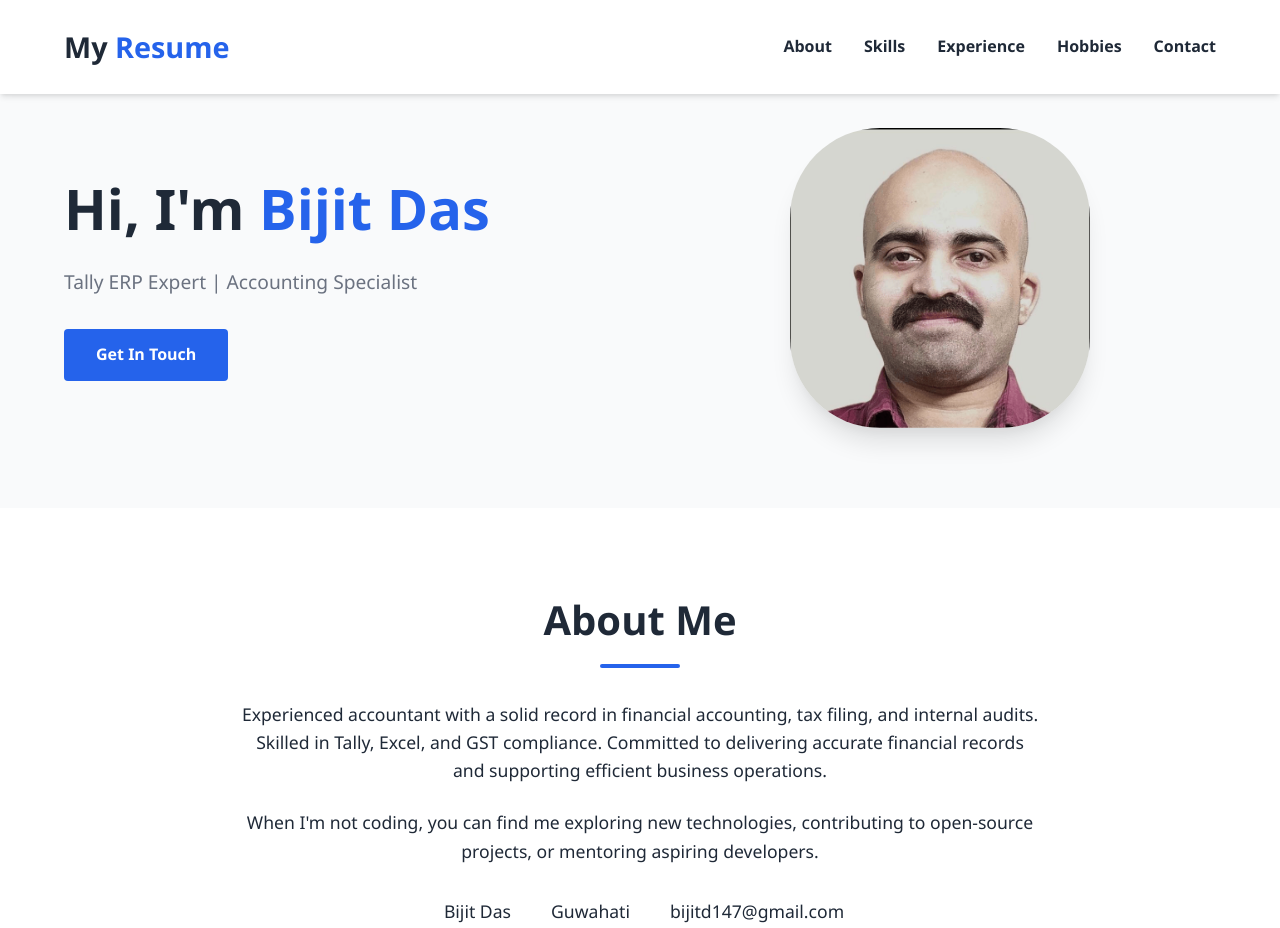
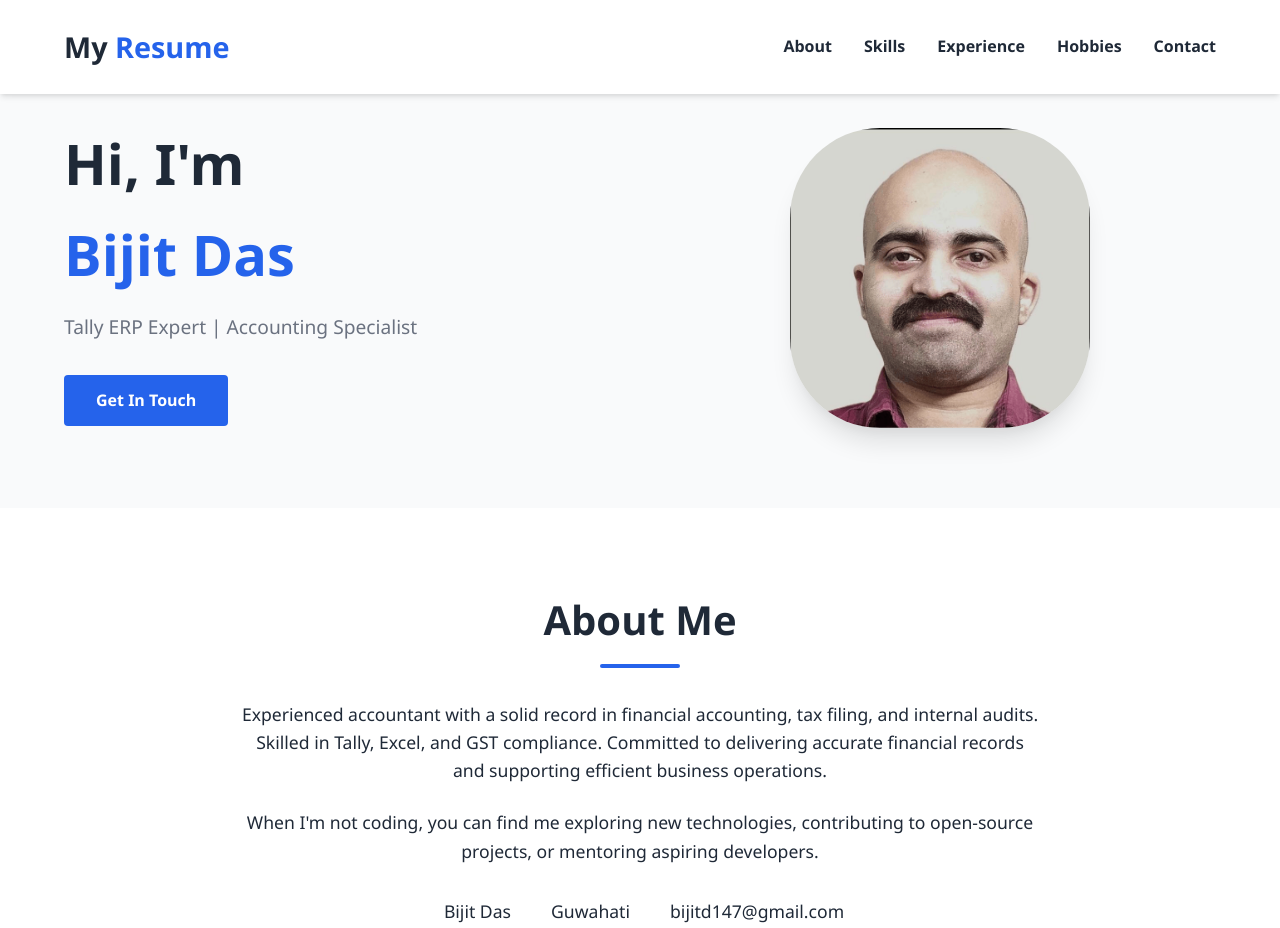
Before and after one commit to Anozthegreat/Bijit-Profile, a plain HTML site: page index.html in a window 1280 px wide. Shown: the top 928 px of the page. Drawn offline with Linux system fonts and the light colour scheme.

Commit message:
Update index.html

```diff
--- a/index.html
+++ b/index.html
@@ -645,7 +645,8 @@ section {
         <div class="container">
             <div class="hero-content">
                 <div class="hero-text">
-                    <h1>Hi, I'm <span class="highlight">Bijit Das</span></h1>
+                    <h1>Hi, I'm </h1>
+                    <h1><span class="highlight">Bijit Das</span></h1>
                     <p class="subtitle">Tally ERP Expert | Accounting Specialist</p>
                     <a href="#contact" class="btn">Get In Touch</a>
                 </div>
```
